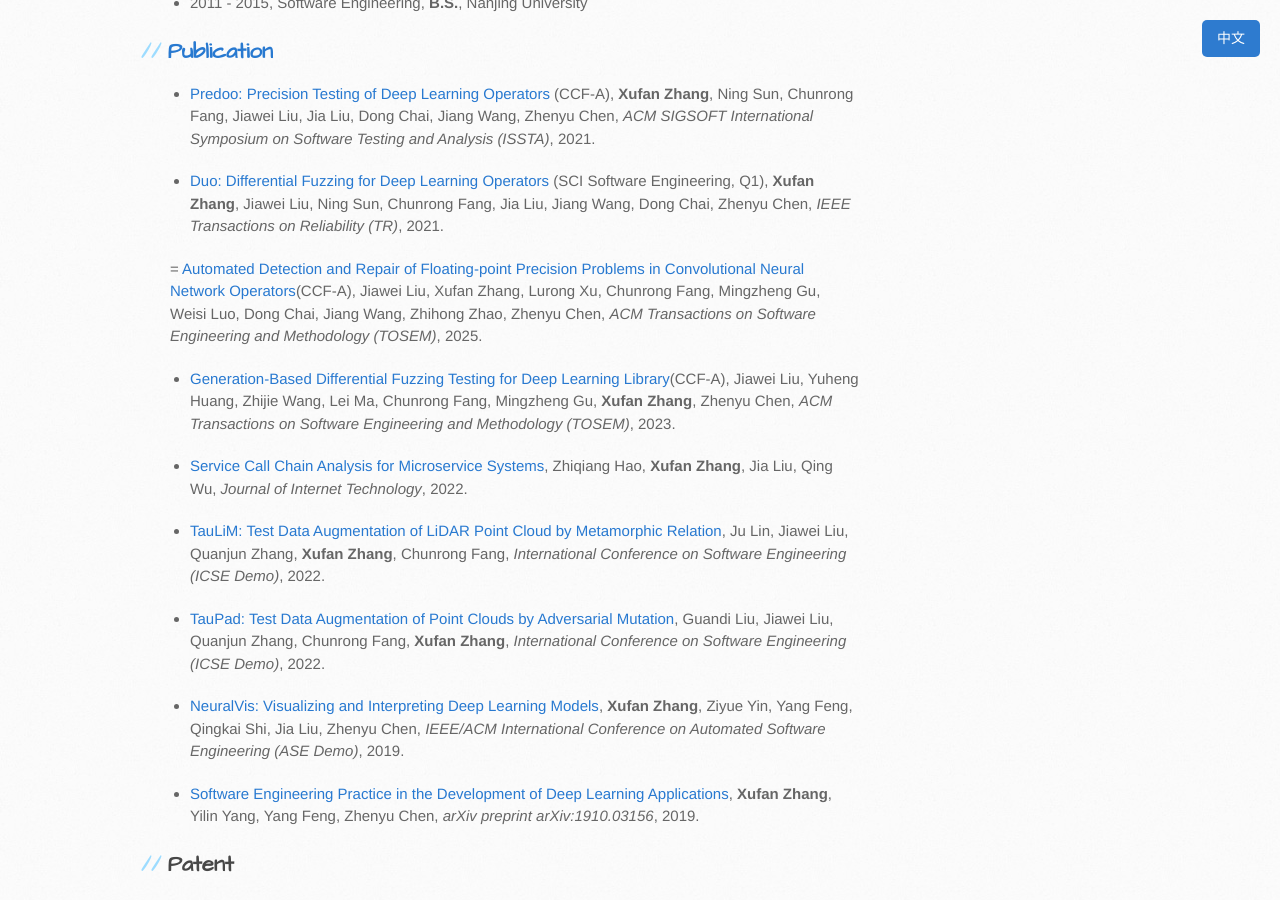
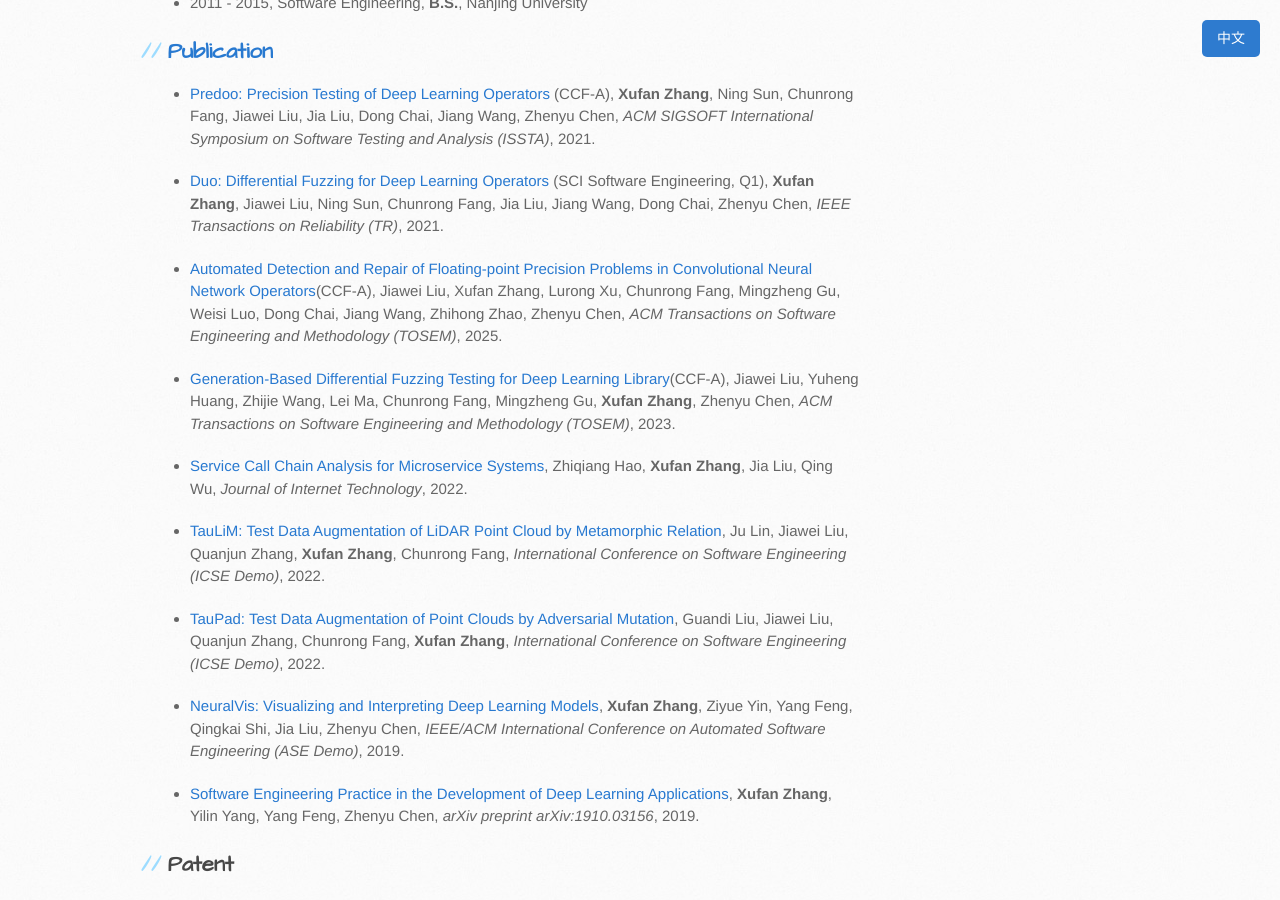
Before and after one commit to sunshinezxf/sunshinezxf.github.io, a Jekyll site: the page built from index.md, in a window 1280 px wide and 900 px high, scrolled down 1102 px. Built offline with Jekyll 4.4.1, drawn with Linux system fonts in a browser that asks for light colours; the repository's description, which GitHub fills in, is left out; our own code applies the rules of GitHub Pages for plain Markdown files.

Commit message:
更新论文信息

```diff
--- a/index.md
+++ b/index.md
@@ -46,7 +46,7 @@ If you are interested in the topics/projects/courses I work on, or if you would
 
 - [Duo: Differential Fuzzing for Deep Learning Operators](https://doi.org/10.1109/TR.2021.3107165) (SCI Software Engineering, Q1), **Xufan Zhang**, Jiawei Liu, Ning Sun, Chunrong Fang, Jia Liu, Jiang Wang, Dong Chai, Zhenyu Chen, _IEEE Transactions on Reliability (TR)_, 2021.
 
-= [Automated Detection and Repair of Floating-point Precision Problems in Convolutional Neural Network Operators](https://dl.acm.org/doi/10.1145/3715104)(CCF-A), Jiawei Liu, Xufan Zhang, Lurong Xu, Chunrong Fang, Mingzheng Gu, Weisi Luo, Dong Chai, Jiang Wang, Zhihong Zhao, Zhenyu Chen, _ACM Transactions on Software Engineering and Methodology (TOSEM)_, 2025.
+- [Automated Detection and Repair of Floating-point Precision Problems in Convolutional Neural Network Operators](https://dl.acm.org/doi/10.1145/3715104)(CCF-A), Jiawei Liu, Xufan Zhang, Lurong Xu, Chunrong Fang, Mingzheng Gu, Weisi Luo, Dong Chai, Jiang Wang, Zhihong Zhao, Zhenyu Chen, _ACM Transactions on Software Engineering and Methodology (TOSEM)_, 2025.
 
 - [Generation-Based Differential Fuzzing Testing for Deep Learning Library](https://dl.acm.org/doi/10.1145/3628159)(CCF-A), Jiawei Liu, Yuheng Huang, Zhijie Wang, Lei Ma, Chunrong Fang, Mingzheng Gu, **Xufan Zhang**, Zhenyu Chen, _ACM Transactions on Software Engineering and Methodology (TOSEM)_, 2023.
 
```
